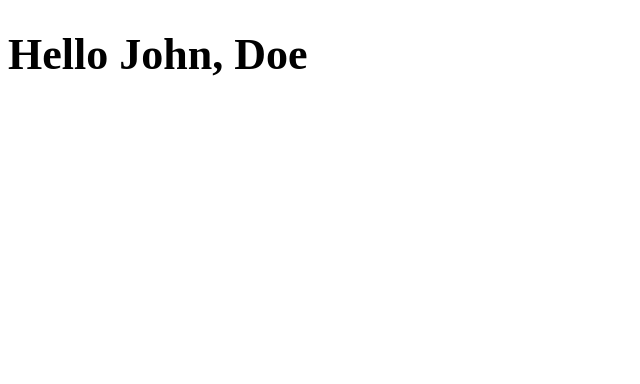
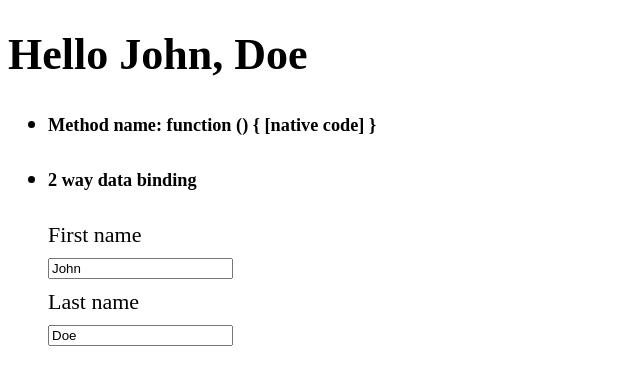
Before and after one commit to WebDevRaul/VueJs-Lvl-1, a plain HTML site: page index.html in a window 1280 px wide. Shown: the whole page, without its empty margins (0-640 px from the left). Drawn offline with nearby package versions, Linux system fonts and the light colour scheme.

Commit message:
2 way data binding

```diff
--- a/app.js
+++ b/app.js
@@ -4,6 +4,11 @@ const vm = Vue.createApp({
       f_name: 'John',
       l_name: 'Doe'
     }
+  },
+  methods: {
+    name() {
+      return `${f_name} ${l_name}`
+    }
   }
 }).mount('#app')
 
--- a/index.html
+++ b/index.html
@@ -8,8 +8,20 @@
   <title>Vuejs</title>
 </head>
 <body>
-  <main id='app'>
+  <main id='app' v-cloak>
     <h1>Hello {{ `${f_name.concat(',')} ${l_name}` }}</h1>
+    <ul>
+      <li>
+        <h5>Method name: {{ name }}</h5>
+      </li>
+      <li>
+        <h5>2 way data binding</h5>
+        <label for="f_name">First name</label>
+        <input name='f_name' type="text" v-model='f_name'>
+        <label for="l_name">Last name</label>
+        <input name='l_name' type="text" v-model='l_name'>
+      </li>
+    </ul>
   </main>
   <script src="https://unpkg.com/vue@next"></script>
   <script src="app.js"></script>
--- a/main.css
+++ b/main.css
@@ -6,3 +6,7 @@ input[type="text"] {
   display: block;
   margin: 10px 0;
 }
+
+[v-cloak] {
+  display: none;
+}
```
